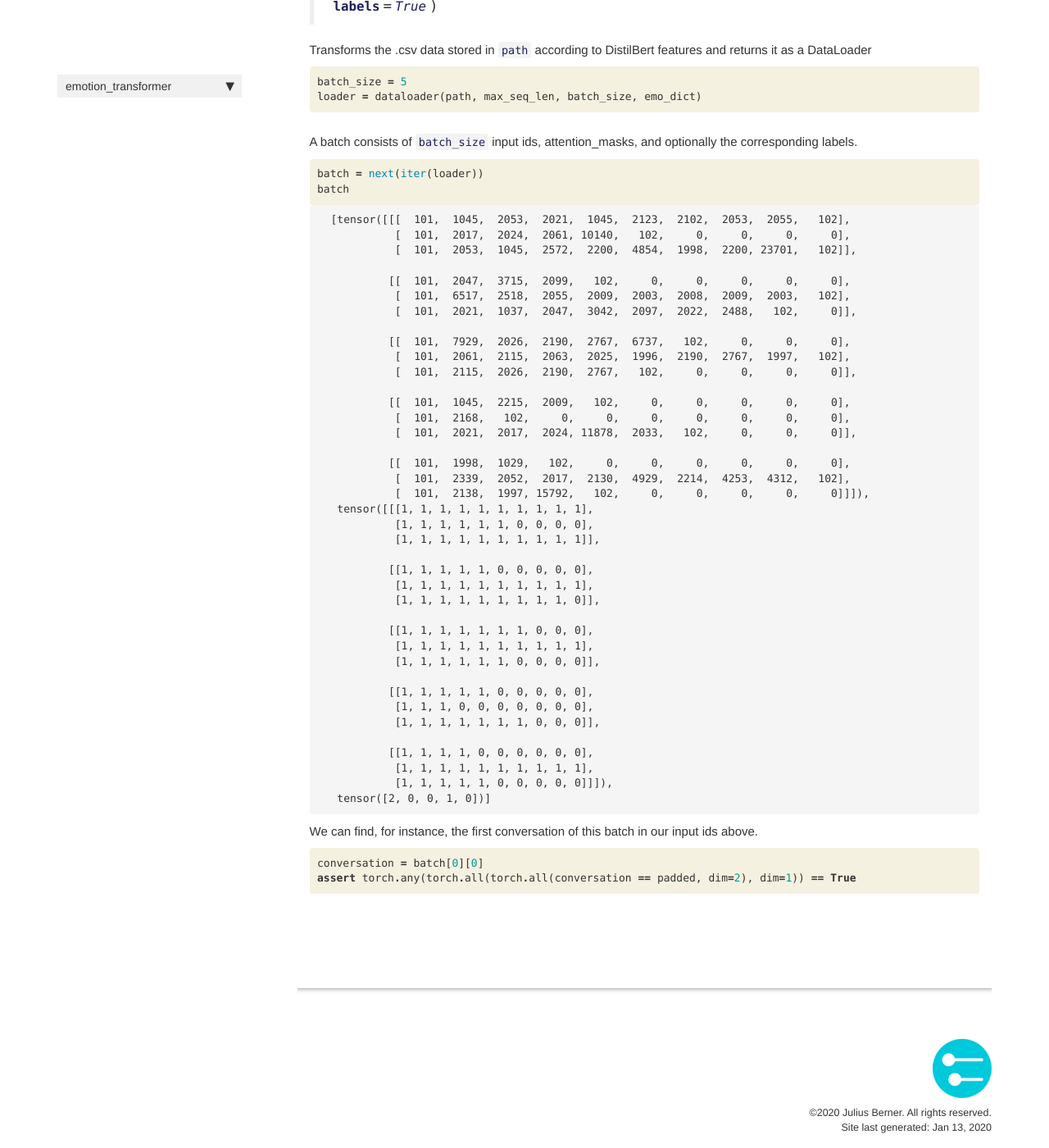
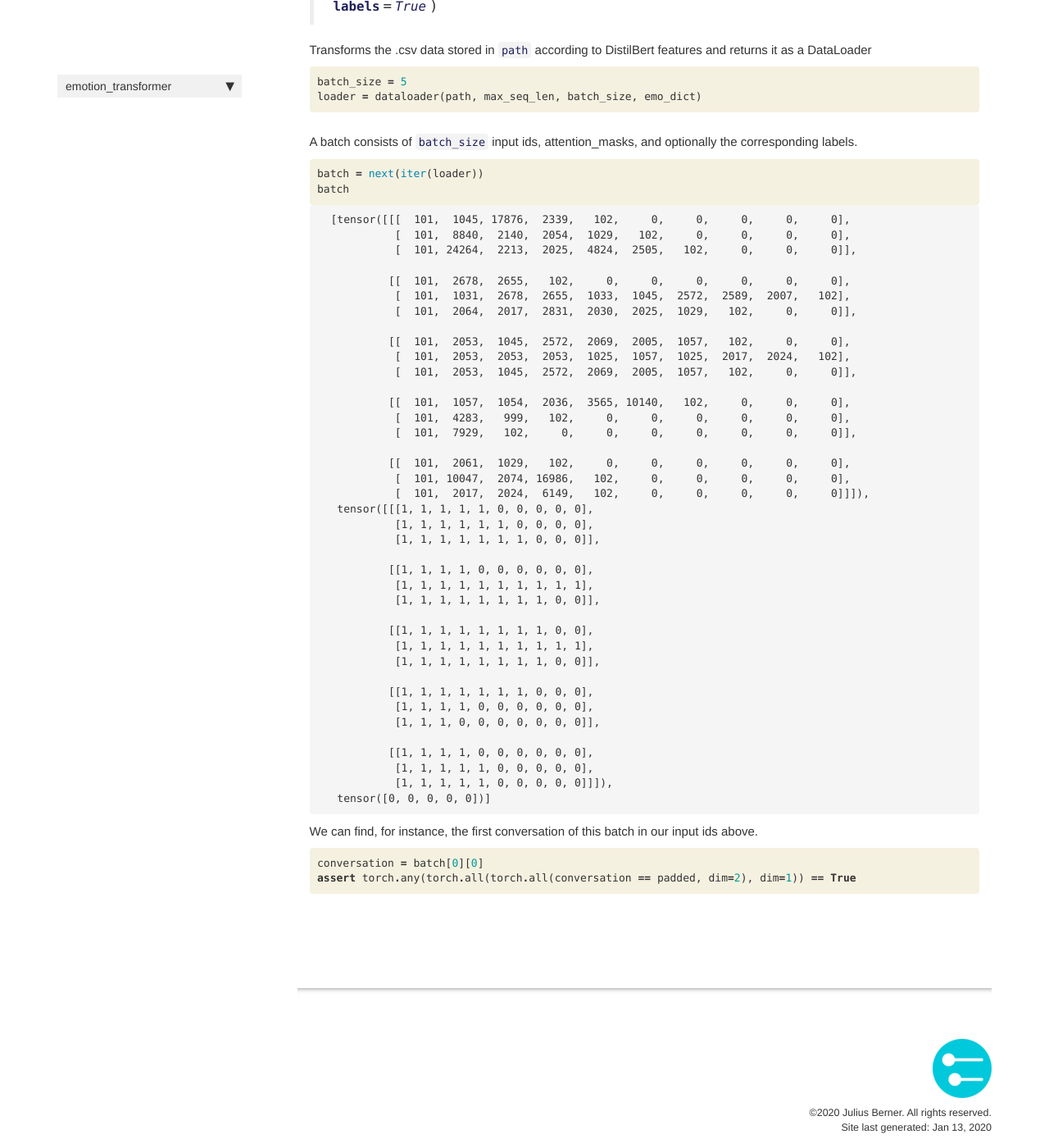
Before and after one commit to juliusberner/emotion_transformer, a Jekyll site: the page built from docs/dataloader.html, in a window 1280 px wide and 1400 px high, scrolled down 4014 px. Shown: the whole window at 82% size. Built offline with Jekyll 4.4.1, drawn with Linux system fonts in a browser that asks for light colours; nearby versions of some CDN libraries; comment, search, counter and statistics services are not loaded.

Commit message:
first version

```diff
--- a/docs/dataloader.html
+++ b/docs/dataloader.html
@@ -654,45 +654,45 @@ Name: label, dtype: int64</pre>
 
 
 <div class="output_text output_subarea output_execute_result">
-<pre>[tensor([[[  101,  1045,  2053,  2021,  1045,  2123,  2102,  2053,  2055,   102],
-          [  101,  2017,  2024,  2061, 10140,   102,     0,     0,     0,     0],
-          [  101,  2053,  1045,  2572,  2200,  4854,  1998,  2200, 23701,   102]],
+<pre>[tensor([[[  101,  1045, 17876,  2339,   102,     0,     0,     0,     0,     0],
+          [  101,  8840,  2140,  2054,  1029,   102,     0,     0,     0,     0],
+          [  101, 24264,  2213,  2025,  4824,  2505,   102,     0,     0,     0]],
 
-         [[  101,  2047,  3715,  2099,   102,     0,     0,     0,     0,     0],
-          [  101,  6517,  2518,  2055,  2009,  2003,  2008,  2009,  2003,   102],
-          [  101,  2021,  1037,  2047,  3042,  2097,  2022,  2488,   102,     0]],
+         [[  101,  2678,  2655,   102,     0,     0,     0,     0,     0,     0],
+          [  101,  1031,  2678,  2655,  1033,  1045,  2572,  2589,  2007,   102],
+          [  101,  2064,  2017,  2831,  2030,  2025,  1029,   102,     0,     0]],
 
-         [[  101,  7929,  2026,  2190,  2767,  6737,   102,     0,     0,     0],
-          [  101,  2061,  2115,  2063,  2025,  1996,  2190,  2767,  1997,   102],
-          [  101,  2115,  2026,  2190,  2767,   102,     0,     0,     0,     0]],
+         [[  101,  2053,  1045,  2572,  2069,  2005,  1057,   102,     0,     0],
+          [  101,  2053,  2053,  2053,  1025,  1057,  1025,  2017,  2024,   102],
+          [  101,  2053,  1045,  2572,  2069,  2005,  1057,   102,     0,     0]],
 
-         [[  101,  1045,  2215,  2009,   102,     0,     0,     0,     0,     0],
-          [  101,  2168,   102,     0,     0,     0,     0,     0,     0,     0],
-          [  101,  2021,  2017,  2024, 11878,  2033,   102,     0,     0,     0]],
+         [[  101,  1057,  1054,  2036,  3565, 10140,   102,     0,     0,     0],
+          [  101,  4283,   999,   102,     0,     0,     0,     0,     0,     0],
+          [  101,  7929,   102,     0,     0,     0,     0,     0,     0,     0]],
 
-         [[  101,  1998,  1029,   102,     0,     0,     0,     0,     0,     0],
-          [  101,  2339,  2052,  2017,  2130,  4929,  2214,  4253,  4312,   102],
-          [  101,  2138,  1997, 15792,   102,     0,     0,     0,     0,     0]]]),
- tensor([[[1, 1, 1, 1, 1, 1, 1, 1, 1, 1],
+         [[  101,  2061,  1029,   102,     0,     0,     0,     0,     0,     0],
+          [  101, 10047,  2074, 16986,   102,     0,     0,     0,     0,     0],
+          [  101,  2017,  2024,  6149,   102,     0,     0,     0,     0,     0]]]),
+ tensor([[[1, 1, 1, 1, 1, 0, 0, 0, 0, 0],
           [1, 1, 1, 1, 1, 1, 0, 0, 0, 0],
-          [1, 1, 1, 1, 1, 1, 1, 1, 1, 1]],
-
-         [[1, 1, 1, 1, 1, 0, 0, 0, 0, 0],
-          [1, 1, 1, 1, 1, 1, 1, 1, 1, 1],
-          [1, 1, 1, 1, 1, 1, 1, 1, 1, 0]],
-
-         [[1, 1, 1, 1, 1, 1, 1, 0, 0, 0],
-          [1, 1, 1, 1, 1, 1, 1, 1, 1, 1],
-          [1, 1, 1, 1, 1, 1, 0, 0, 0, 0]],
-
-         [[1, 1, 1, 1, 1, 0, 0, 0, 0, 0],
-          [1, 1, 1, 0, 0, 0, 0, 0, 0, 0],
           [1, 1, 1, 1, 1, 1, 1, 0, 0, 0]],
 
          [[1, 1, 1, 1, 0, 0, 0, 0, 0, 0],
           [1, 1, 1, 1, 1, 1, 1, 1, 1, 1],
+          [1, 1, 1, 1, 1, 1, 1, 1, 0, 0]],
+
+         [[1, 1, 1, 1, 1, 1, 1, 1, 0, 0],
+          [1, 1, 1, 1, 1, 1, 1, 1, 1, 1],
+          [1, 1, 1, 1, 1, 1, 1, 1, 0, 0]],
+
+         [[1, 1, 1, 1, 1, 1, 1, 0, 0, 0],
+          [1, 1, 1, 1, 0, 0, 0, 0, 0, 0],
+          [1, 1, 1, 0, 0, 0, 0, 0, 0, 0]],
+
+         [[1, 1, 1, 1, 0, 0, 0, 0, 0, 0],
+          [1, 1, 1, 1, 1, 0, 0, 0, 0, 0],
           [1, 1, 1, 1, 1, 0, 0, 0, 0, 0]]]),
- tensor([2, 0, 0, 1, 0])]</pre>
+ tensor([0, 0, 0, 0, 0])]</pre>
 </div>
 
 </div>
```
Also changed, not shown: docs/lightning.html (+7 -11 lines), docs/model.html (+18 -18 lines), emotion_transformer/lightning.py (+8 -9 lines), 3 other files.
